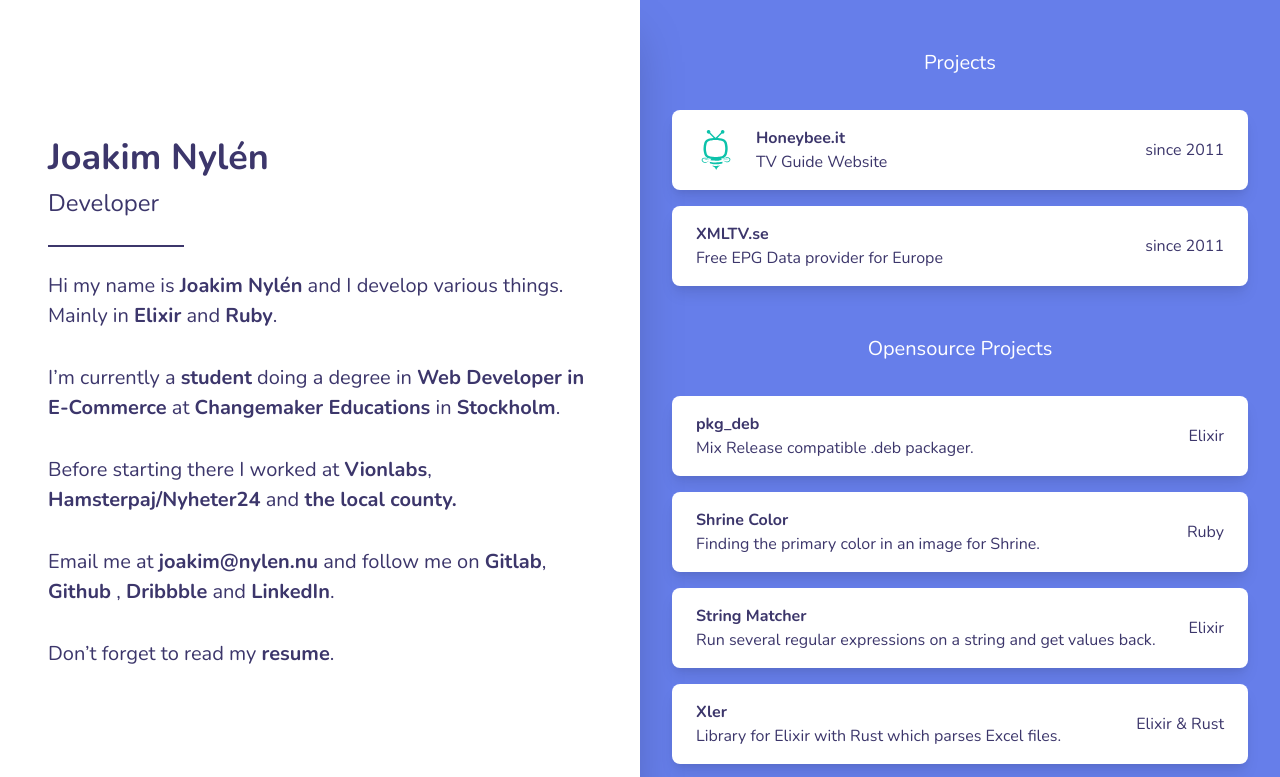
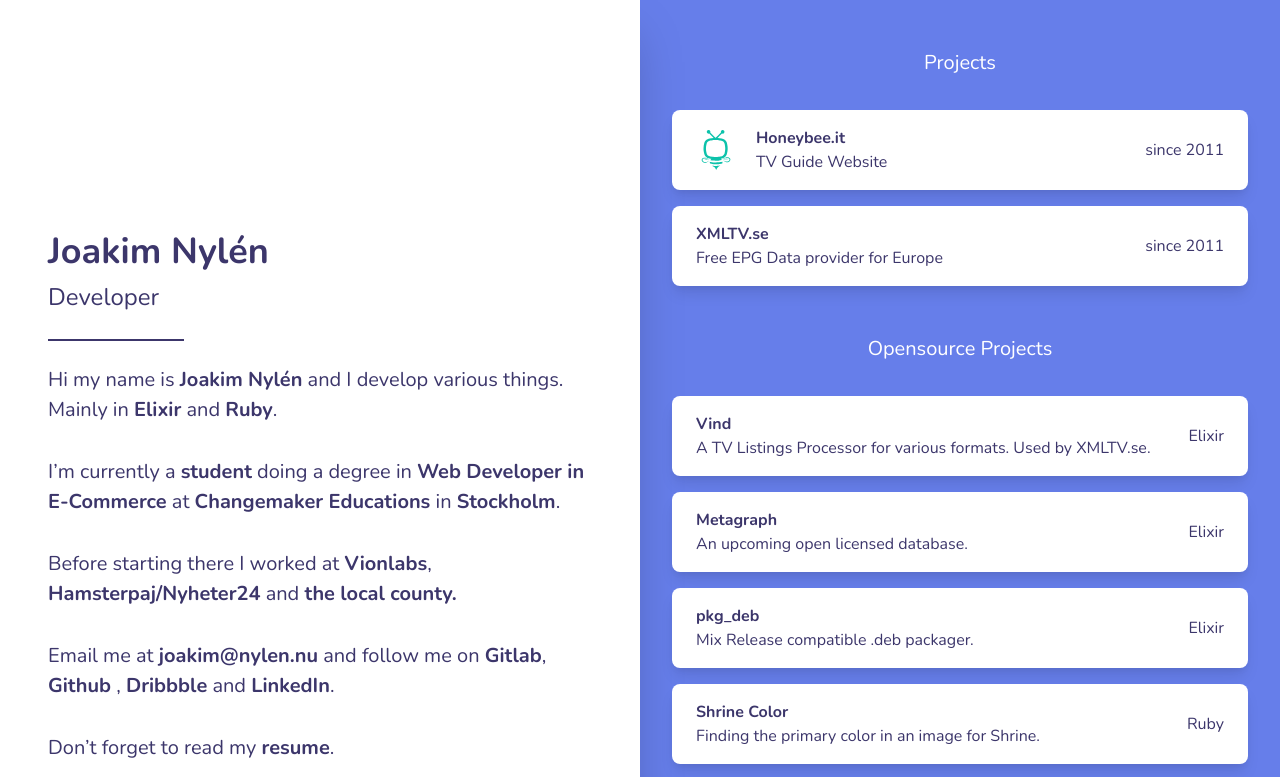
Before and after one commit to jnylen/jnylen.github.io, a website: page public/index.html in a window 1280 px wide. Shown: the top 777 px of the page. Drawn offline with nearby package versions, Linux system fonts and the light colour scheme; files that its build step writes are made by us from their sources.

Commit message:
Update links from gitlab to github, add Vind and Metagraph.

```diff
--- a/public/index.html
+++ b/public/index.html
@@ -198,11 +198,39 @@
 
           <div class="px-8 text-purple-dark font-light">
             <a
-              href="https://gitlab.com/jnylen/pkg_deb"
+              href="https://github.com/xmltv-se/vind"
               target="_blank"
               class="shadow-lg rounded-lg bg-white flex justify-between items-center py-4 px-6 hover:text-purple-light hover:shadow-xl"
             >
-              <div>
+              <div class="w-full">
+                <span class="float-right lg:hidden">Elixir</span>
+                <h4 class="font-bold">Vind</h4>
+                <p class="pt-1 lg:pt-0">
+                  A TV Listings Processor for various formats. Used by XMLTV.se.
+                </p>
+              </div>
+              <span class="hidden lg:block">Elixir</span>
+            </a>
+            <a
+              href="https://github.com/metagraph-wiki/metagraph"
+              target="_blank"
+              class="shadow-lg rounded-lg bg-white flex justify-between items-center py-4 px-6 mt-4 hover:text-purple-light hover:shadow-xl"
+            >
+              <div class="w-full">
+                <span class="float-right lg:hidden">Elixir</span>
+                <h4 class="font-bold">Metagraph</h4>
+                <p class="pt-1 lg:pt-0">
+                  An upcoming open licensed database.
+                </p>
+              </div>
+              <span class="hidden lg:block">Elixir</span>
+            </a>
+            <a
+              href="https://github.com/jnylen/pkg_deb"
+              target="_blank"
+              class="shadow-lg rounded-lg bg-white flex justify-between items-center py-4 px-6 mt-4 hover:text-purple-light hover:shadow-xl"
+            >
+              <div class="w-full">
                 <span class="float-right lg:hidden">Elixir</span>
                 <h4 class="font-bold">pkg_deb</h4>
                 <p class="pt-1 lg:pt-0">
@@ -216,7 +244,7 @@
               target="_blank"
               class="shadow-lg rounded-lg bg-white flex justify-between items-center py-4 px-6 mt-4 hover:text-purple-light hover:shadow-xl"
             >
-              <div>
+              <div class="w-full">
                 <span class="float-right lg:hidden">Ruby</span>
                 <h4 class="font-bold">Shrine Color</h4>
                 <p class="pt-1 lg:pt-0">
@@ -226,11 +254,11 @@
               <span class="hidden lg:block">Ruby</span>
             </a>
             <a
-              href="https://gitlab.com/jnylen/string-matcher"
+              href="https://github.com/jnylen/string-matcher"
               target="_blank"
               class="shadow-lg rounded-lg bg-white flex justify-between items-center py-4 px-6 mt-4 hover:text-purple-light hover:shadow-xl"
             >
-              <div>
+              <div class="w-full">
                 <span class="float-right lg:hidden">Elixir</span>
                 <h4 class="font-bold">String Matcher</h4>
                 <p class="pt-1 lg:pt-0">
@@ -241,11 +269,11 @@
               <span class="hidden lg:block">Elixir</span>
             </a>
             <a
-              href="https://gitlab.com/jnylen/xler"
+              href="https://github.com/jnylen/xler"
               target="_blank"
               class="shadow-lg rounded-lg bg-white flex justify-between items-center py-4 px-6 mt-4 hover:text-purple-light hover:shadow-xl"
             >
-              <div>
+              <div class="w-full">
                 <span class="float-right lg:hidden">Elixir & Rust</span>
                 <h4 class="font-bold">
                   Xler
```
